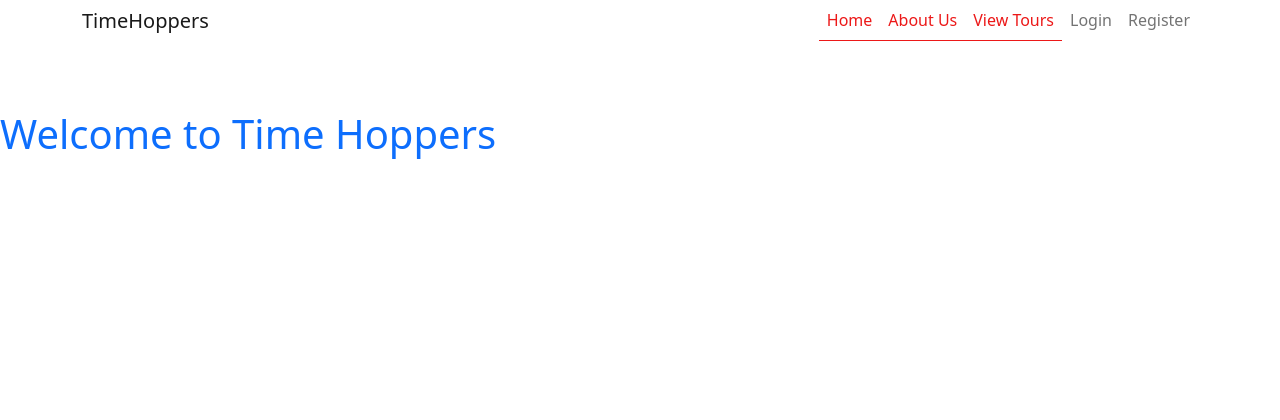
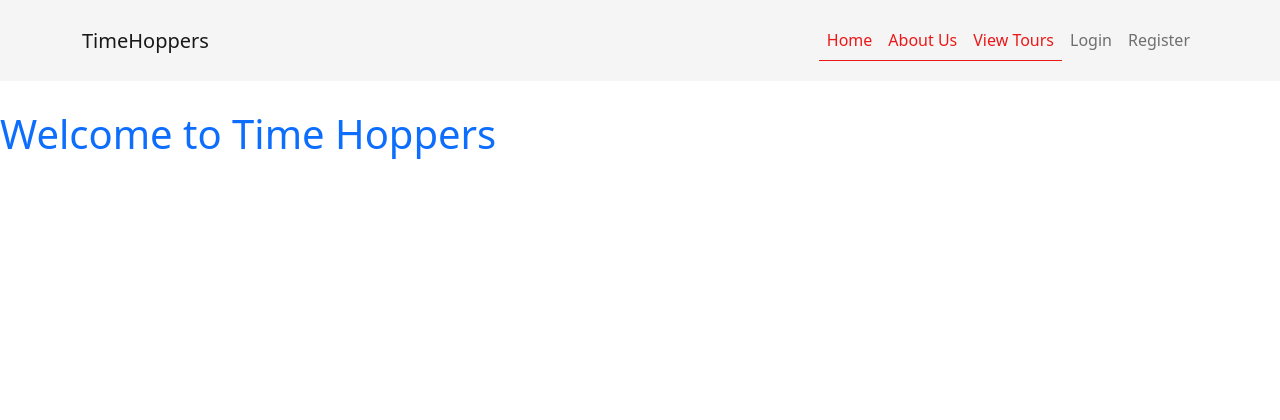
Before and after one commit to ciaraosull/project-5-time-hoppers, a Django app: page / in a window 1280 px wide. Shown: the top 420 px of the page. Run offline with Django 3.2, Linux system fonts and the light colour scheme; some libraries are stand-ins or nearby versions.

Commit message:
Adjust nav background colour & padding

```diff
--- a/static/css/style.css
+++ b/static/css/style.css
@@ -24,8 +24,9 @@ main {
 
 /* Custom styling for nav bar */
 .navbar {
-    padding-top: 0;
-    padding-bottom: 0;
+    padding-top: 20px;
+    padding-bottom: 20px;
+    background-color: #f5f5f5;
 }
 
 .nav-link.active {
```
